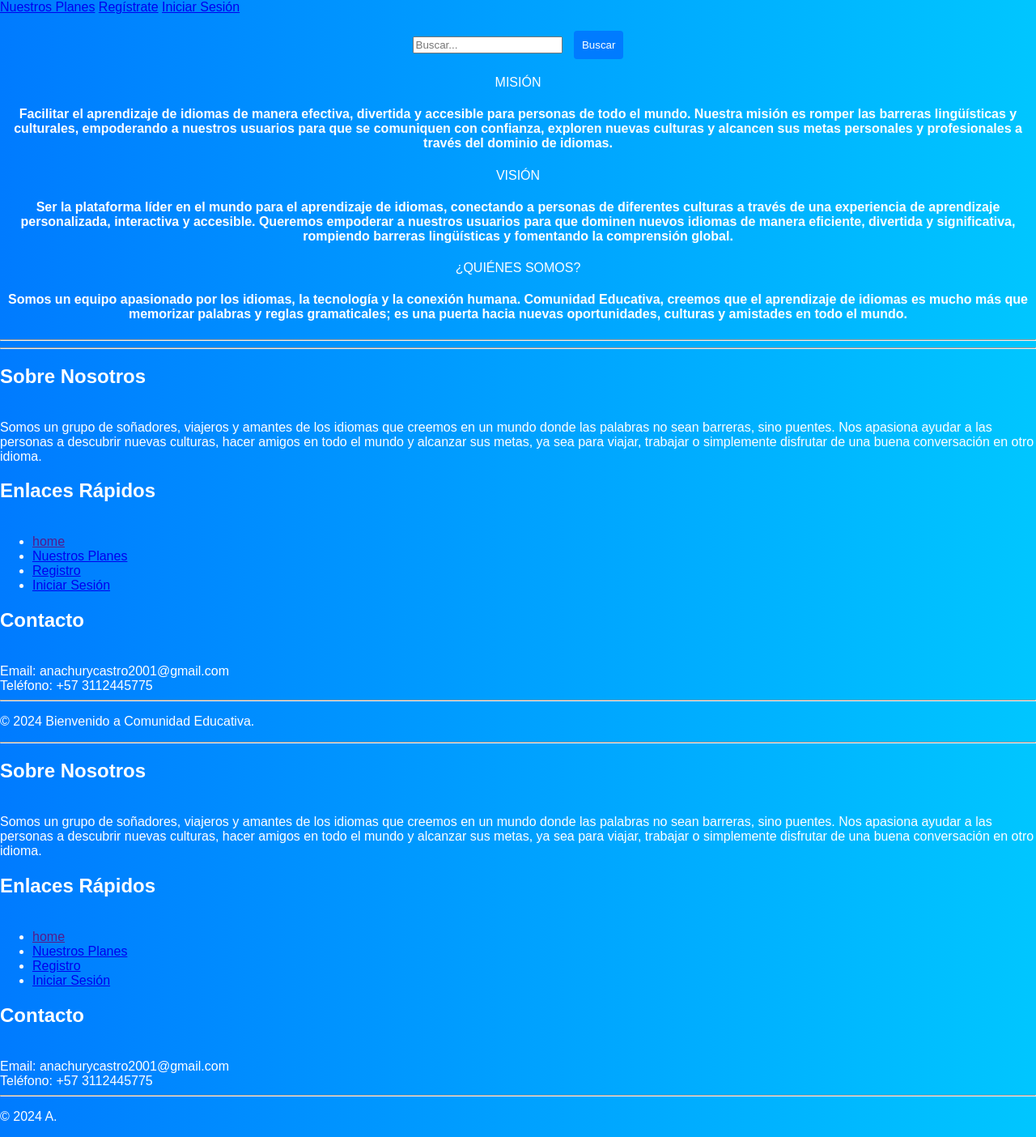
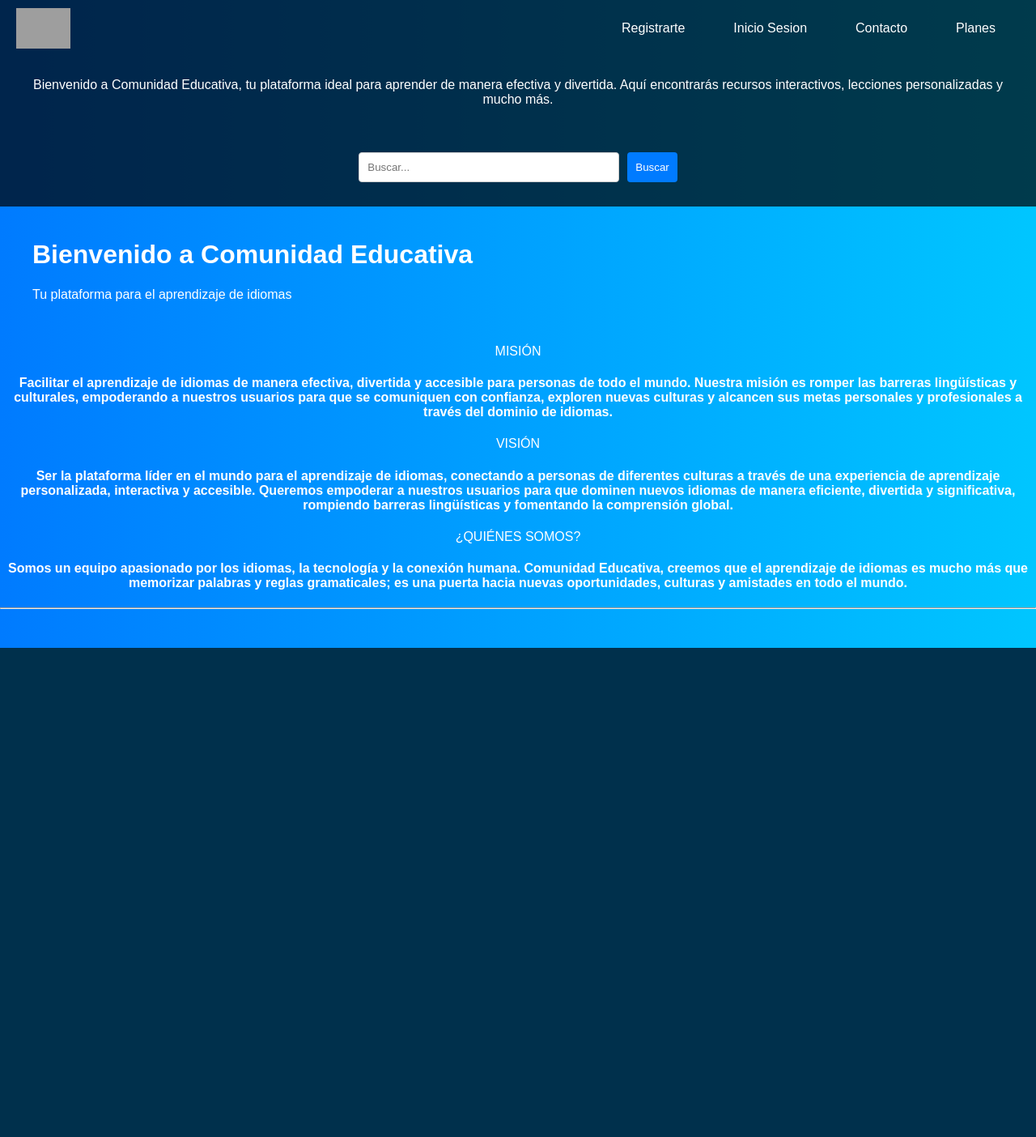
Before and after one commit to jesusanachur/comunidadEducativa, a Django app: page / in a window 1280 px wide. Shown: the whole page at 81% size. After the commit the page ends 800 px from the top, so only its background shows below. Run offline with Django 5.2, Linux system fonts and the light colour scheme; grey boxes are pictures that could not be loaded.

Commit message:
voy solucionado errore

```diff
--- a/appComunidadEducativa/static/css/style.css
+++ b/appComunidadEducativa/static/css/style.css
@@ -90,4 +90,21 @@ button:hover {
     width: 100%;
     max-width: 600px;
     color: black;
+.footer {
+    position: fixed;
+    bottom: 0;
+    width: 100%;
+    background-color: rgba(0, 0, 0, 0.7);
+    color: white;
+    text-align: center;
+    padding: 10px 0;
 }
+.footer {
+    position: absolute;
+    bottom: 0;
+    width: 100%;
+    background-color: rgba(0, 0, 0, 0.7);
+    color: white;
+    text-align: center;
+    padding: 10px 0;
+}
--- a/appComunidadEducativa/templates/base.html
+++ b/appComunidadEducativa/templates/base.html
@@ -6,15 +6,19 @@
     <meta charset="UTF-8">
     <meta name="viewport" content="width=device-width, initial-scale=1.0">
     <title>{% block title %} {% endblock %}</title>
+    <link rel="stylesheet" href="{% static 'css/.css' %}">
     <link rel="stylesheet" href="{% static 'css/style.css' %}">
     <link rel="stylesheet" href="{% static 'css/planes.css' %}">
     <link rel="stylesheet" href="{% static 'css/registro.css' %}">
+    <link rel="stylesheet" href="{% static 'css/regitrodeprofesores.css' %}">
+    <link rel="stylesheet" href="{% static 'css/programas.css' %}">
+    <link rel="stylesheet" href="{% static 'css/informacion.css' %}">
 
 
 
 
 </head>
-{% block content %}
+
 <body>
 
     <header class="header">
@@ -24,7 +28,7 @@
             <nav class="navbar">
                 <ul>
                     <li><a href="{% url 'registro' %}" tarj>Registrarte</a></li>
-                    <li><a href="{% url 'inicio' %}">Inicio</a></li>
+                    <li><a href="{% url 'inicio Sesion' %}">Inicio Sesion</a></li>
                     <li><a href="https://wa.me/3112445775">Contacto</a></li>
                     <li><a href="{% url 'planes' %}">Planes</a></li>
 
@@ -32,7 +36,7 @@
             </nav>
         </div>
         <div class="header_content container">
-            <p>Bienvenido a Español Fácil, tu plataforma ideal para aprender español de manera efectiva y divertida. Aquí encontrarás recursos interactivos, lecciones personalizadas y mucho más.</p>
+            <p>Bienvenido a Comunidad Educativa, tu plataforma ideal para aprender  de manera efectiva y divertida. Aquí encontrarás recursos interactivos, lecciones personalizadas y mucho más.</p>
         </div>
         <div class="search-container">
             <input type="text" id="searchInput" placeholder="Buscar...">
@@ -54,40 +58,9 @@
         }
     </script>
 
-{% endblock %}
-{% block footer %}
-<footer class="footer">
-        <hr>
-        <div class="footer-container">
-            <div class="footer-column">
-                <h2>Sobre Nosotros</h2>
-                <div class="text">Somos un grupo de soñadores, viajeros y amantes de los idiomas que creemos en un mundo donde las palabras no sean barreras, sino puentes. Nos apasiona ayudar a las personas a descubrir nuevas culturas, hacer amigos en todo el mundo y alcanzar sus metas, ya sea para viajar, trabajar o simplemente disfrutar de una buena conversación en otro idioma.</div>
-            </div>
+{% block content %}{% endblock %}
 
-            <div class="footer-column">
-                <h2>Enlaces Rápidos</h2>
-                <ul class="inf">
-                    <li><a href="">home</a></li>
-                    <li><a href="planes">Nuestros Planes</a></li>
-                    <li><a href="Registro">Registro</a></li>
-                    <li><a href="inicio">Iniciar Sesión</a></li>
-                </ul>
-            </div>
 
-            <div class="footer-column">
-                <h2>Contacto</h2>
-                <div class="text">Email: anachurycastro2001@gmail.com</div>
-                <div class="text">Teléfono: +57 3112445775</div>
-            </div>
-        </div>
-
-        <hr>
-        <div class="final">
-            <p>&copy; 2024 A.</p>
-        </div>
-    </footer>
-
-{% endblock %}
 
 </body>
 </html>
--- a/appComunidadEducativa/templates/home.html
+++ b/appComunidadEducativa/templates/home.html
@@ -1,21 +1,10 @@
 {% extends "base.html" %}
-
-    <title>Comunidad Educativa</title>
-<body>
-    {% block content %}
-    <div class="navbar">
-        <a href="/planes">Nuestros Planes</a>
-        <a href="/registro">Regístrate</a>
-        <a href="/inicio"> Iniciar Sesión</a>
-
-        <div class="search-container">
-            <form action="/search" method="get">
-                <input type="text" placeholder="Buscar..." name="search">
-                <button type="submit">Buscar</button>
-            </form>
-        </div>
+{%load static%}
+{% block content %}
+    <div class="container mt-5">
+        <h1>Bienvenido a Comunidad Educativa</h1>
+        <p>Tu plataforma para el aprendizaje de idiomas</p>
     </div>
-
     <div style="text-align: center;">
         <p>MISIÓN</p>
         <h4>Facilitar el aprendizaje de idiomas de manera efectiva, divertida y accesible para personas de todo el mundo. Nuestra misión es romper las barreras lingüísticas y culturales, empoderando a nuestros usuarios para que se comuniquen con confianza, exploren nuevas culturas y alcancen sus metas personales y profesionales a través del dominio de idiomas.</h4>
@@ -28,36 +17,4 @@
         <hr>
     </div>
 
-    <footer class="footer">
-        <hr>
-        <div class="footer-container">
-            <div class="footer-column">
-                <h2>Sobre Nosotros</h2>
-                <div class="text">Somos un grupo de soñadores, viajeros y amantes de los idiomas que creemos en un mundo donde las palabras no sean barreras, sino puentes. Nos apasiona ayudar a las personas a descubrir nuevas culturas, hacer amigos en todo el mundo y alcanzar sus metas, ya sea para viajar, trabajar o simplemente disfrutar de una buena conversación en otro idioma.</div>
-            </div>
-
-            <div class="footer-column">
-                <h2>Enlaces Rápidos</h2>
-                <ul class="inf">
-                    <li><a href="">home</a></li>
-                    <li><a href="planes">Nuestros Planes</a></li>
-                    <li><a href="Registro">Registro</a></li>
-                    <li><a href="inicio">Iniciar Sesión</a></li>
-                </ul>
-            </div>
-
-            <div class="footer-column">
-                <h2>Contacto</h2>
-                <div class="text">Email: anachurycastro2001@gmail.com</div>
-                <div class="text">Teléfono: +57 3112445775</div>
-            </div>
-        </div>
-
-        <hr>
-        <div class="final">
-            <p>&copy; 2024 Bienvenido a Comunidad Educativa.</p>
-        </div>
-    </footer>
-
-
 {% endblock %}
--- a/appComunidadEducativa/templates/inicio.html
+++ b/appComunidadEducativa/templates/inicio Sesion.html
@@ -1,5 +1,5 @@
 {% extends 'base.html' %}
-
+{%load static%}
 {% block content %}
 <h1>Bienvenido a la página de inicio</h1>
 
--- a/appComunidadEducativa/urls.py
+++ b/appComunidadEducativa/urls.py
@@ -6,11 +6,12 @@ from django.conf.urls.static import static
 urlpatterns = [
     path('', views.home, name="home"),
     path('informacion', views.informacion, name="informacion"),
-    path('inicio', views.inicio, name="inicio"),
+    path('inicio Sesion', views.inicio, name="inicio Sesion"),
     path('planes', views.planes, name="planes"),
     path('programas', views.programas, name="programas"),
     path('registro', views.registro, name="registro"),
     path('profesores', views.profesores, name="profesores"),
+    path('registro', views.registro, name="pro"),
 ]
 
 urlpatterns+=static(settings.MEDIA_URL, document_root=settings.MEDIA_ROOT)
--- a/appComunidadEducativa/views.py
+++ b/appComunidadEducativa/views.py
@@ -2,18 +2,27 @@ from django.shortcuts import render
 
 def home(request):
     return render(request,"home.html")
+
 def informacion(request):
     return render(request,"informacion.html")
-def inicio(request):
-    return render(request,"inicio.html")
+
+def inicio (request):
+    return render(request,"inicio Sesion.html")
+
 def planes(request):
     return render(request,"planes.html")
+
 def programas(request):
     return render(request,"programas.html")
+
 def registro(request):
     return render(request,"registro.html")
+
 def profesores(request):
     return render(request,"profesore.html")
 
+def regitro(request):
+    return render(request,"regitro.html")
+
 # Create your views her
 # Create your views here.
```
Also changed, not shown: appComunidadEducativa/templates/informacion.html (+4 -17 lines), appComunidadEducativa/templates/planes.html (+3 -5 lines), appComunidadEducativa/templates/profesores.html (+6 -12 lines), appComunidadEducativa/templates/programas.html (+1 -11 lines), appComunidadEducativa/static/css/proyecto.css (deleted), appComunidadEducativa/templates/footer.html (deleted), 2 other files.
